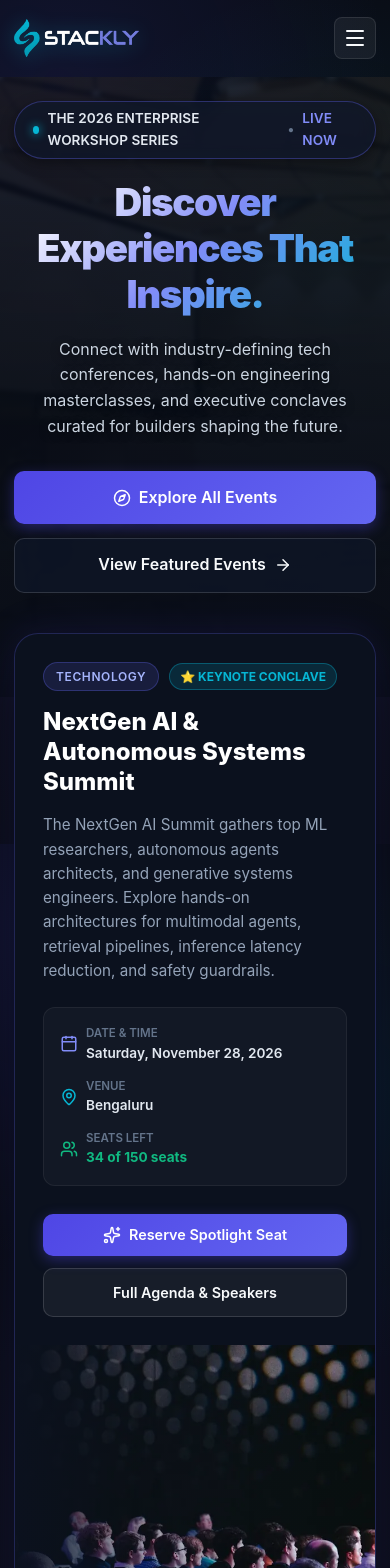
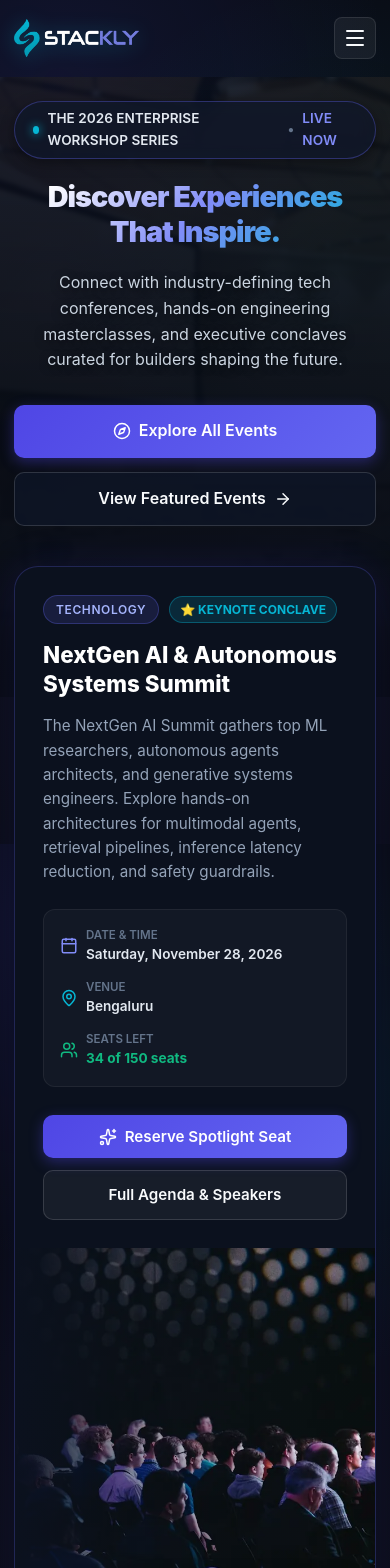
Before and after one commit to arulmani04061993-alt/Event-Discovery-Workshop-Registration, a React (Vite) app: page / in a window 390 px wide. Shown: the top 1568 px of the page. Built offline with nearby package versions, Linux system fonts and the light colour scheme.

Commit message:
feat: enhance responsive system for mobile, tablet, and desktop views

```diff
--- a/src/styles/global.css
+++ b/src/styles/global.css
@@ -213,6 +213,14 @@ input, select, textarea {
 /* Universal Responsive Utilities */
 img, svg, video, canvas {
   max-width: 100%;
+  height: auto;
+}
+
+/* Ensure no element creates accidental horizontal overflow on mobile */
+html, body {
+  max-width: 100%;
+  overflow-x: hidden;
+  position: relative;
 }
 
 input, select, textarea, button {
@@ -237,30 +245,45 @@ input, select, textarea, button {
 @media (max-width: 640px) {
   .responsive-grid-cards {
     grid-template-columns: 1fr;
-    gap: 1rem;
+    gap: 1.25rem;
   }
 }
 
-/* Tablet Optimizations (max-width: 1024px) */
-@media (max-width: 1024px) {
+/* Tablet Optimizations (769px to 1024px) */
+@media (min-width: 769px) and (max-width: 1024px) {
   .btn-primary, .btn-secondary {
-    padding: 0.65rem 1.25rem;
-    font-size: 0.9rem;
+    padding: 0.7rem 1.4rem;
+    font-size: 0.925rem;
   }
 
   .glass-panel {
-    border-radius: var(--radius-md);
+    border-radius: var(--radius-lg);
   }
 }
 
-/* Mobile Devices (max-width: 768px) */
+/* Mobile & Small Screens (max-width: 768px) */
 @media (max-width: 768px) {
   h1 {
-    line-height: 1.2 !important;
+    font-size: clamp(1.8rem, 6vw, 2.4rem) !important;
+    line-height: 1.25 !important;
   }
 
   h2 {
-    line-height: 1.25 !important;
+    font-size: clamp(1.4rem, 5vw, 1.9rem) !important;
+    line-height: 1.3 !important;
+  }
+
+  h3 {
+    font-size: 1.15rem !important;
+  }
+
+  /* Make footer stacks clean and wrap evenly */
+  footer .container {
+    padding: 3rem 1rem 2rem 1rem !important;
+  }
+
+  footer .container > div:first-child {
+    gap: 2rem !important;
   }
 
   /* Full-width interactive touch targets on mobile */
@@ -283,6 +306,11 @@ input, select, textarea, button {
   .btn-primary, .btn-secondary {
     width: 100%;
     justify-content: center;
-    padding: 0.75rem 1rem;
+    padding: 0.8rem 1rem;
+    font-size: 0.95rem;
+  }
+
+  .container {
+    padding: 0 0.875rem !important;
   }
 }
```
